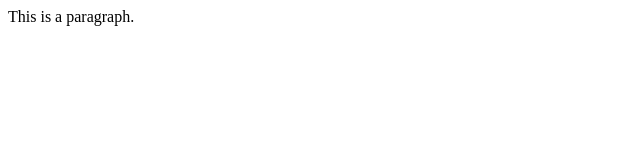
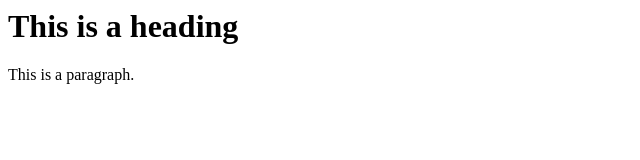
Before and after one commit to TheMapotakes/My-Site, a plain HTML site: page 404.html in a window 1280 px wide. Shown: the whole page, without its empty margins (0-640 px from the left). Drawn offline with Linux system fonts and the light colour scheme.

Commit message:
Update 404.html

```diff
--- a/404.html
+++ b/404.html
@@ -1,3 +1,6 @@
 <title>404 - Page Not Found</title>
+<h1>This is a heading</h1>
+<p>This is a paragraph.</p>
 
-<p>This is a paragraph.</p>
+</body>
+</html>
```
